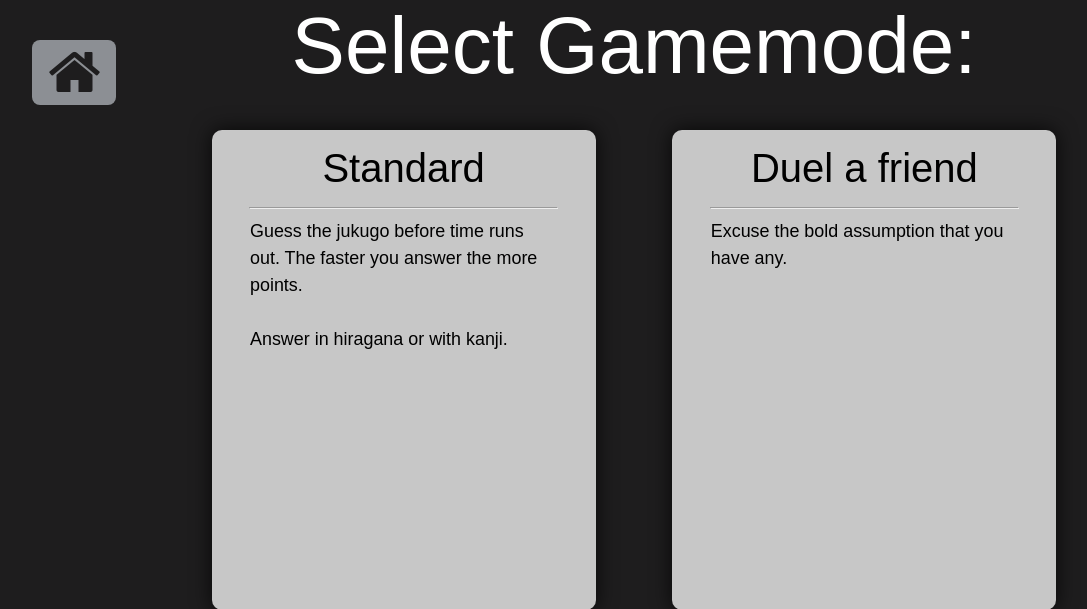
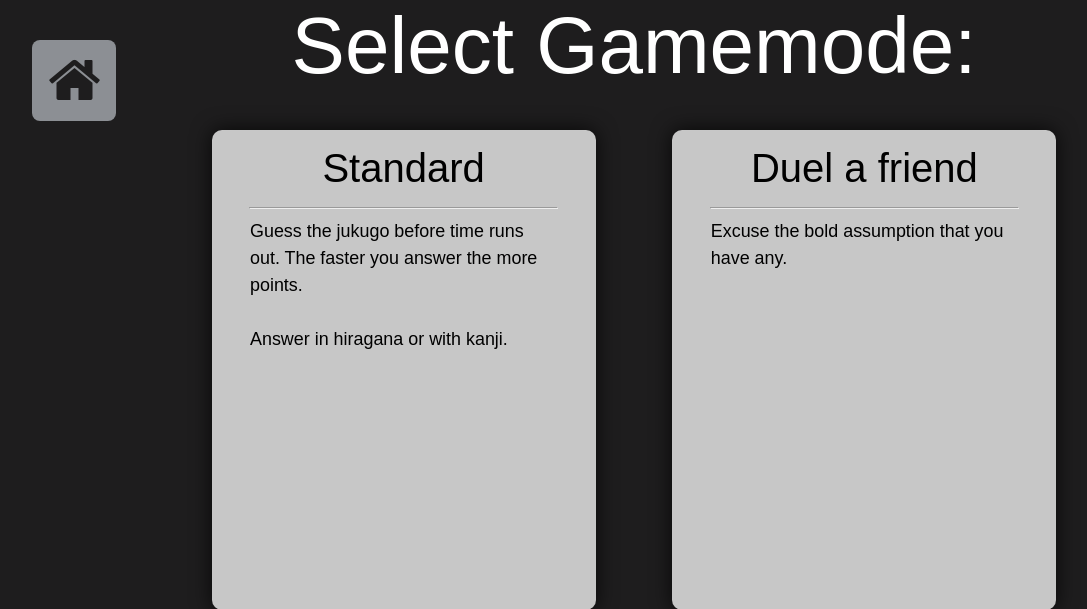
Before and after one commit to Jacob-HS/KanjiGames, a Flask app: page /drawn-out/mode-select in a window 1280 px wide. Shown: the top 609 px of the page, without its empty margins (6-1093 px from the left). Run offline with Flask 3, Linux system fonts and the light colour scheme; parts of the project's set-up code (start-up, migrations or seed data) failed here and were passed over.

Commit message:
changed homebutton size

```diff
--- a/website/static/styles.css
+++ b/website/static/styles.css
@@ -192,7 +192,7 @@ body {
 
 .homeButton {
   font-size: 7vh;
-  padding: 0 2vh 0vh 2vh;
+  padding: 1vh 2vh 1vh 2vh;
   background-color: rgba(240, 248, 255, 0.527);;
   color: #1e1d1e;
   position: absolute;
```
